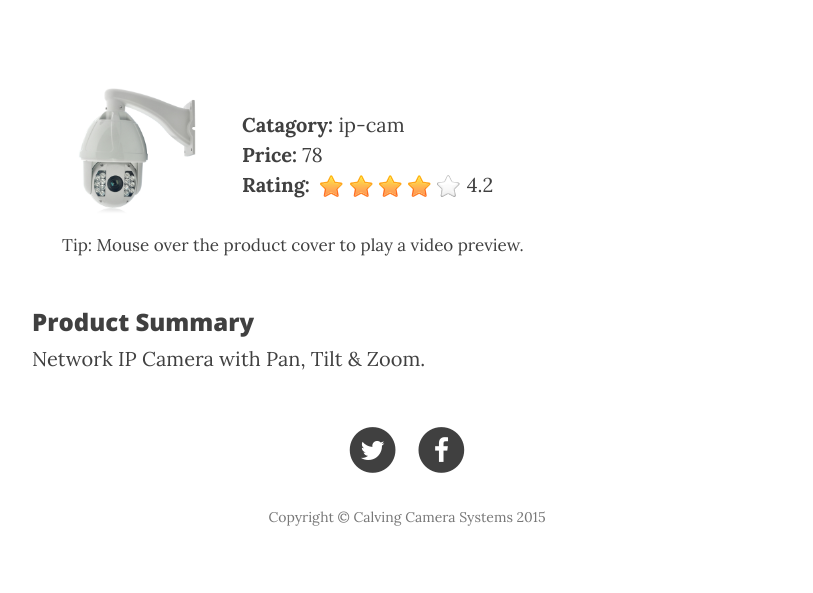
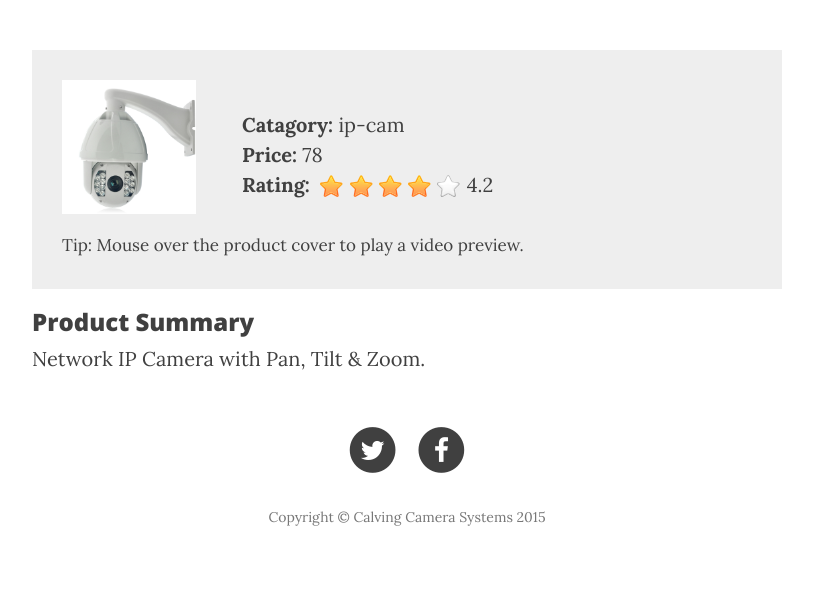
Before and after one commit to jholleran/calvingcamerareviews, a Jekyll site: the page built from products/ip-camera-1.md, in a window 1280 px wide. Shown: the part 448-1041 px from the top of the page, without its empty margins (233-1046 px from the left). Built offline with Jekyll 4.4.1, drawn with Linux system fonts in a browser that asks for light colours; nearby versions of some CDN libraries.

Commit message:
hero unit style

```diff
--- a/css/clean-blog.css
+++ b/css/clean-blog.css
@@ -566,3 +566,7 @@ body {
 .btn {
   margin-left: 5px;
 }
+/* old bootstrap styles */
+.hero-unit {
+  background-color: #eeeeee;
+}
--- a/less/clean-blog.less
+++ b/less/clean-blog.less
@@ -665,3 +665,9 @@ body {
 .btn{
   margin-left:5px;
 }
+
+
+/* old bootstrap styles */
+.hero-unit {
+	background-color: #eeeeee;
+}
```
Also changed, not shown: css/clean-blog.min.css.
